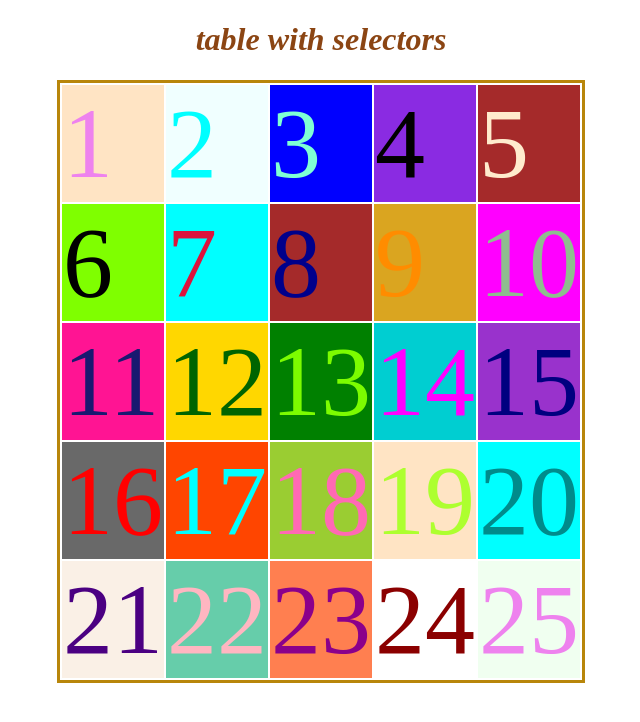
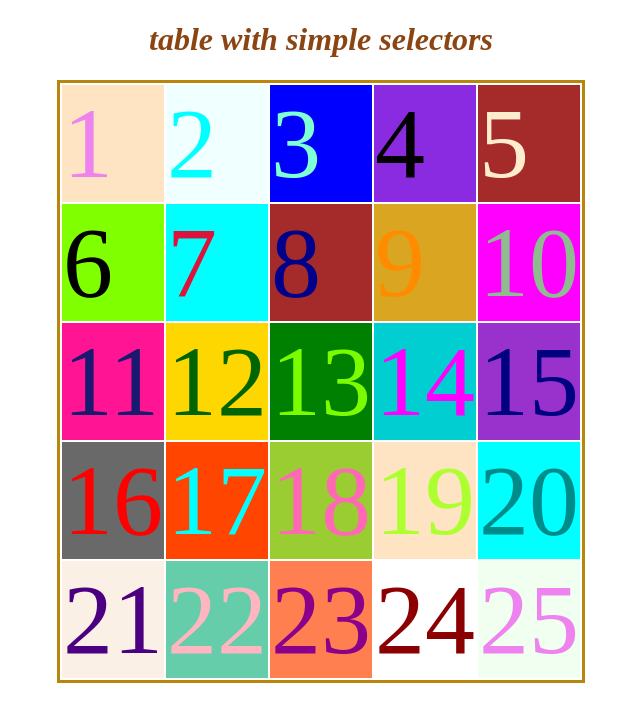
Before and after one commit to Santoshi2627/chinnu, a plain HTML site: page index.html in a window 1280 px wide. Shown: the whole page, without its empty margins (319-959 px from the left). Drawn offline with Linux system fonts and the light colour scheme.

Commit message:
Update index.html

```diff
--- a/index.html
+++ b/index.html
@@ -28,7 +28,7 @@
     </style>
 </head>
 <body>
-    <h1  style="color: saddlebrown;font-style: oblique;">table with selectors</h1>
+    <h1  style="color: saddlebrown;font-style: oblique;">table with  simple selectors</h1>
 <table class="center">
     <tr>
         <td style="color: violet;background-color:bisque;font-size:100px">1</td>
```
